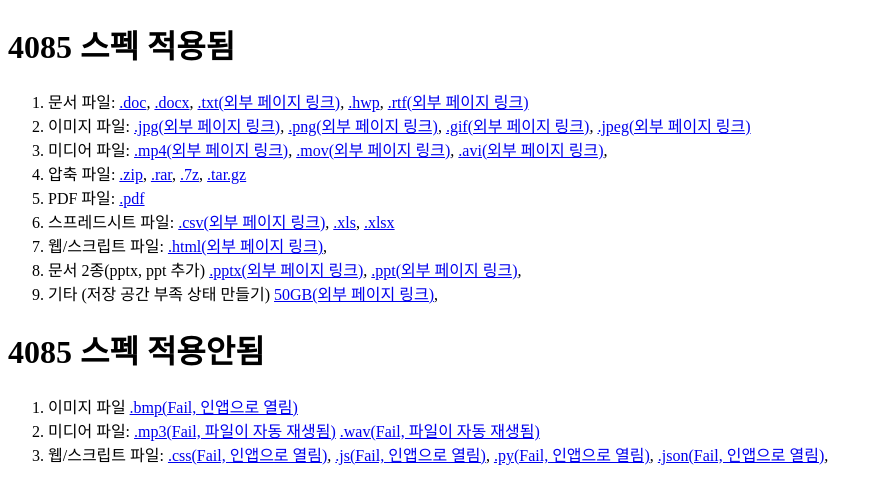
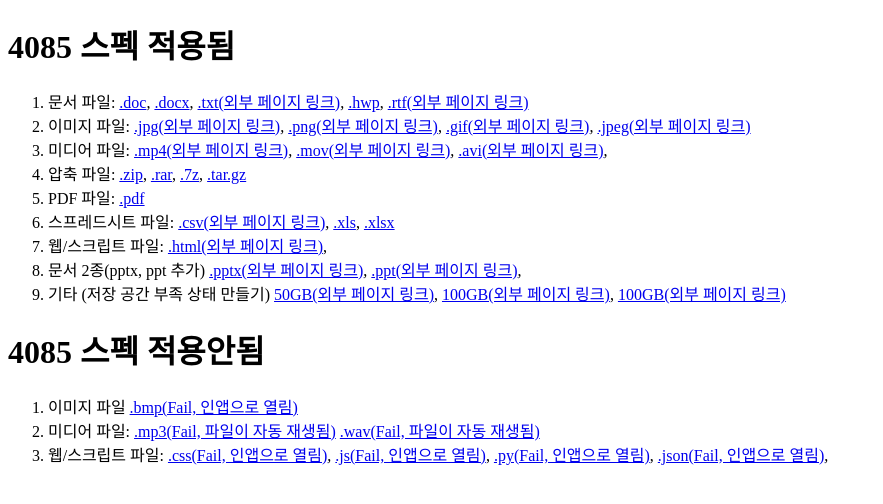
Before and after one commit to NaverAppQA/download-test-0425, a plain HTML site: page index.html in a window 1280 px wide. Shown: the whole page, without its empty margins (0-883 px from the left). Drawn offline with Linux system fonts and the light colour scheme.

Commit message:
Update index.html

```diff
--- a/index.html
+++ b/index.html
@@ -58,6 +58,8 @@
      <li>
       기타 (저장 공간 부족 상태 만들기)
       <a href="https://mmatechnical.com/Download/Download-Test-File/(MMA)-50GB.zip">50GB(외부 페이지 링크)</a>,
+      <a href="https://alexanderboehme.de/speed/100GB.bin">100GB(외부 페이지 링크)</a>,
+      <a href="https://alexanderboehme.de/speed/100GB.bin">100GB(외부 페이지 링크)</a>
      </li>
 
   </ol>
```
